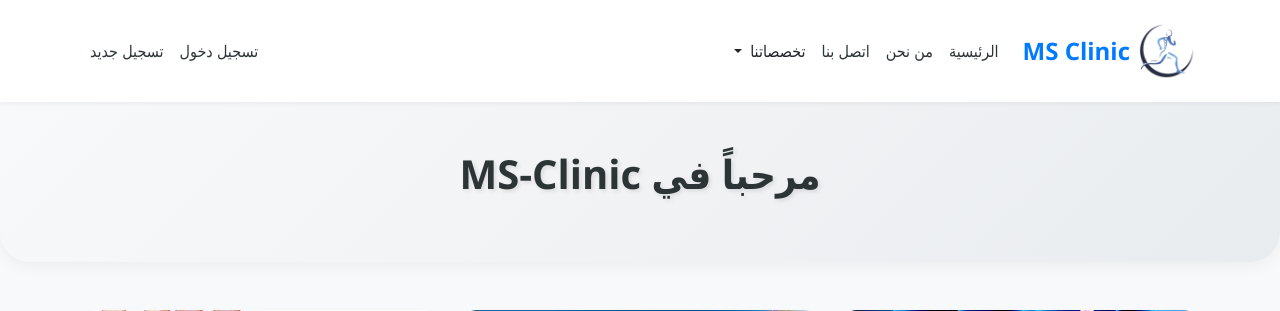
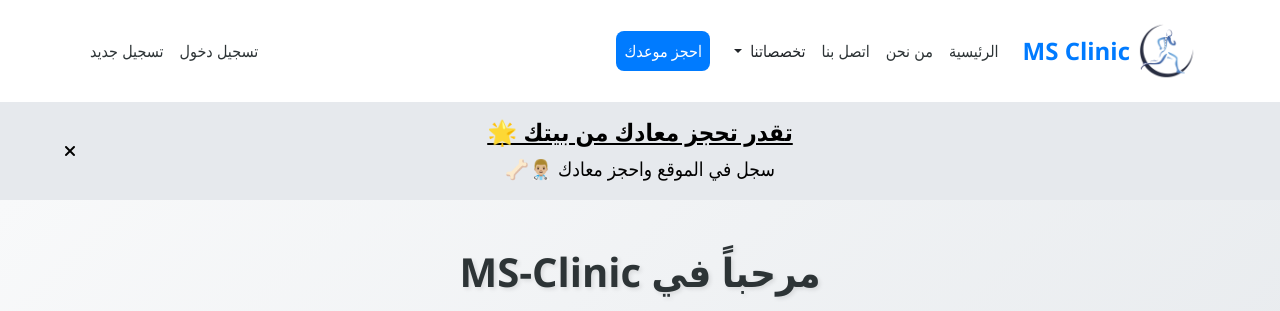
Before and after one commit to DevMo7md/MS-clinic, a Django app: page / in a window 1280 px wide. Shown: the top 311 px of the page. Run offline with Django 5.2, Linux system fonts and the light colour scheme; data comes from the database, SQL or seed files in the repository.

Commit message:
add announcement message

```diff
--- a/Clenicapp/templates/base.html
+++ b/Clenicapp/templates/base.html
@@ -2,21 +2,25 @@
 <!DOCTYPE html>
 <html lang="ar" dir="rtl">
   <head>
-    <meta charset="utf-8">
-    <meta name="viewport" content="width=device-width, initial-scale=1">
-    <meta name="description" content="MS-Clinic - خدمات علاج طبيعي متخصصة">
+    <meta charset="utf-8" />
+    <meta name="viewport" content="width=device-width, initial-scale=1" />
+    <meta name="description" content="MS-Clinic - خدمات علاج طبيعي متخصصة" />
     <title>Muscle Clinic</title>
     <!-- Bootstrap RTL CSS -->
-    <link href="https://cdn.jsdelivr.net/npm/bootstrap@5.3.2/dist/css/bootstrap.rtl.min.css"
+    <link
+      href="https://cdn.jsdelivr.net/npm/bootstrap@5.3.2/dist/css/bootstrap.rtl.min.css"
       rel="stylesheet"
       integrity="sha384-nU14brUcp6StFntEOOEBvcJm4huWjB0OcIeQ3fltAfSmuZFrkAif0T+UtNGlKKQv"
-          crossorigin="anonymous">
+      crossorigin="anonymous"
+    />
     <!-- Font Awesome -->
-    <link href="https://cdnjs.cloudflare.com/ajax/libs/font-awesome/6.5.1/css/all.min.css"
+    <link
+      href="https://cdnjs.cloudflare.com/ajax/libs/font-awesome/6.5.1/css/all.min.css"
       rel="stylesheet"
       integrity="sha512-DTOQO9RWCH3ppGqcWaEA1BIZOC6xxalwEsw9c2QQeAIftl+Vegovlnee1c9QX4TctnWMn13TZye+giMm8e2LwA=="
       crossorigin="anonymous"
-          referrerpolicy="no-referrer">
+      referrerpolicy="no-referrer"
+    />
     <style>
       /* Modern Theme Styles */
       :root {
@@ -235,7 +239,8 @@
         border-radius: 2px;
       }
       #loading {
-          background: rgba(0, 0, 0, 0.5) url("{% static 'preloader.gif' %}") no-repeat center center;
+        background: rgba(0, 0, 0, 0.5) url("{% static 'preloader.gif' %}")
+          no-repeat center center;
         background-size: 5%;
         height: 100vh;
         width: 100%;
@@ -244,6 +249,7 @@
         position: fixed;
         z-index: 999999;
       }
+
     </style>
   </head>
   <body>
@@ -276,22 +282,46 @@
             </li>
             {% if user.is_authenticated and not user.is_staff %}
             <li class="nav-item">
-              <a class="nav-link" href="{% url 'user_reservations' %}">حجوزاتك</a>
+              <a class="nav-link" href="{% url 'user_reservations' %}"
+                >حجوزاتك</a
+              >
             </li>
             {% endif %}
             <li class="nav-item dropdown">
-            <a class="nav-link dropdown-toggle text-dark" href="#" role="button" data-bs-toggle="dropdown" aria-expanded="false">
+              <a
+                class="nav-link dropdown-toggle text-dark"
+                href="#"
+                role="button"
+                data-bs-toggle="dropdown"
+                aria-expanded="false"
+              >
                 تخصصاتنا
               </a>
               <ul class="dropdown-menu">
-                <li><a class="dropdown-item" href="{% url 'knee_pain' %}">آلام الركبه و المفاصل</a></li>
-                <li><a class="dropdown-item" href="{% url 'fakry' %}">آلام العمود الفقري </a></li>
-                <li><a class="dropdown-item" href="{% url 'PG_injuries' %}">إصابات الملاعب</a> </li>
+                <li>
+                  <a class="dropdown-item" href="{% url 'knee_pain' %}"
+                    >آلام الركبه و المفاصل</a
+                  >
+                </li>
+                <li>
+                  <a class="dropdown-item" href="{% url 'fakry' %}"
+                    >آلام العمود الفقري
+                  </a>
+                </li>
+                <li>
+                  <a class="dropdown-item" href="{% url 'PG_injuries' %}"
+                    >إصابات الملاعب</a
+                  >
+                </li>
               </ul>
             </li>
-            {% if user.is_authenticated and not user.is_staff %}
+            {% if not user.is_staff %}
             <li class="nav-item">
-              <a class="nav-link reservation-link" href="{% url 'reservation' %}">احجز موعدك</a>
+              <a
+                class="nav-link reservation-link"
+                href="{% if user.is_authenticated %}{% url 'reservation' %}{% else %}{% url 'login' %}{% endif %}"
+                >احجز موعدك</a
+              >
             </li>
             {% endif %}
           </ul>
@@ -321,8 +351,7 @@
     </nav>
 
     <!-- Main Content -->
-    <div id="loading">
-    </div>
+    <div id="loading"></div>
     {% if messages %}
     <div class="alert alert-warning mt-4">
       <ul class="mb-0">
@@ -331,8 +360,7 @@
         {% endfor %}
       </ul>
     </div>
-      {% endif %}
-    {% block content %} {% endblock %}
+    {% endif %} {% block content %} {% endblock %}
 
     <!-- Footer -->
     <footer class="footer">
@@ -386,19 +414,22 @@
     </footer>
 
     <!-- Bootstrap JS -->
-    <script src="https://cdn.jsdelivr.net/npm/bootstrap@5.3.2/dist/js/bootstrap.bundle.min.js"
+    <script
+      src="https://cdn.jsdelivr.net/npm/bootstrap@5.3.2/dist/js/bootstrap.bundle.min.js"
       integrity="sha384-C6RzsynM9kWDrMNeT87bh95OGNyZPhcTNXj1NW7RuBCsyN/o0jlpcV8Qyq46cDfL"
-            crossorigin="anonymous"></script>
+      crossorigin="anonymous"
+    ></script>
 
     <script>
-    var loader = document.getElementById('loading');
-    window.addEventListener('load', function () {
-        loader.style.display = 'none';
+      // Existing loader code
+      var loader = document.getElementById("loading");
+      window.addEventListener("load", function () {
+        loader.style.display = "none";
 
-    var forms = document.querySelectorAll('form');
+        var forms = document.querySelectorAll("form");
         forms.forEach(function (form) {
-        form.addEventListener('submit', function () {
-            loader.style.display = 'block';
+          form.addEventListener("submit", function () {
+            loader.style.display = "block";
           });
         });
       });
--- a/Clenicapp/templates/home.html
+++ b/Clenicapp/templates/home.html
@@ -1,4 +1,21 @@
 {% extends 'base.html' %} {% block content %}
+<!-- Announcement Message -->
+<div id="announcement" class="announcement-banner">
+  <div class="announcement-content">
+    <div class="announcement-text">
+      <h2 class="announcement-title">تقدر تحجز معادك من بيتك 🌟</h2>
+      <p class="announcement-subtitle">سجل في الموقع واحجز معادك 👨🏼‍⚕️🦴</p>
+    </div>
+    <button
+      class="announcement-close"
+      onclick="closeAnnouncement()"
+      title="إغلاق الإعلان"
+    >
+      <i class="fas fa-times"></i>
+    </button>
+  </div>
+</div>
+
 <div class="page-header">
   <div class="container">
     <h1 class="page-title text-center">مرحباً في MS-Clinic</h1>
@@ -87,5 +104,70 @@
     transform: translateY(-2px);
     box-shadow: 0 4px 8px rgba(0, 0, 0, 0.2);
   }
+
+  /* Announcement Banner Styles */
+  .announcement-banner {
+    background-color: #e6e9ed;
+    color: rgb(0, 0, 0);
+    padding: 1rem;
+    text-align: center;
+    position: relative;
+    display: block;
+    width: 100%;
+    margin: 0;
+    border-radius: 0;
+  }
+
+  .announcement-content {
+    display: flex;
+    justify-content: center;
+    align-items: center;
+    position: relative;
+    max-width: 1200px;
+    margin: 0 auto;
+  }
+
+  .announcement-text {
+    text-align: center;
+    width: 100%;
+  }
+
+  .announcement-title {
+    font-size: 1.5rem;
+    font-weight: bold;
+    margin-bottom: 0.5rem;
+    text-decoration: underline;
+  }
+
+  .announcement-subtitle {
+    font-size: 1.2rem;
+    margin: 0;
+  }
+
+  .announcement-close {
+    position: absolute;
+    left: 1rem;
+    top: 50%;
+    transform: translateY(-50%);
+    background: none;
+    border: none;
+    color: rgb(0, 0, 0);
+    cursor: pointer;
+    padding: 0.5rem;
+    transition: all 0.3s ease;
+    z-index: 1;
+  }
+
+  .announcement-close:hover {
+    transform: translateY(-50%) scale(1.1);
+  }
 </style>
-{% endblock %}
+
+{% block extra_js %}
+<script>
+  function closeAnnouncement() {
+    const announcement = document.getElementById("announcement");
+    announcement.style.display = "none";
+  }
+</script>
+{% endblock %} {% endblock %}
```
Also changed, not shown: 1 other file. Lines whose indentation alone changed are shown as unchanged.
